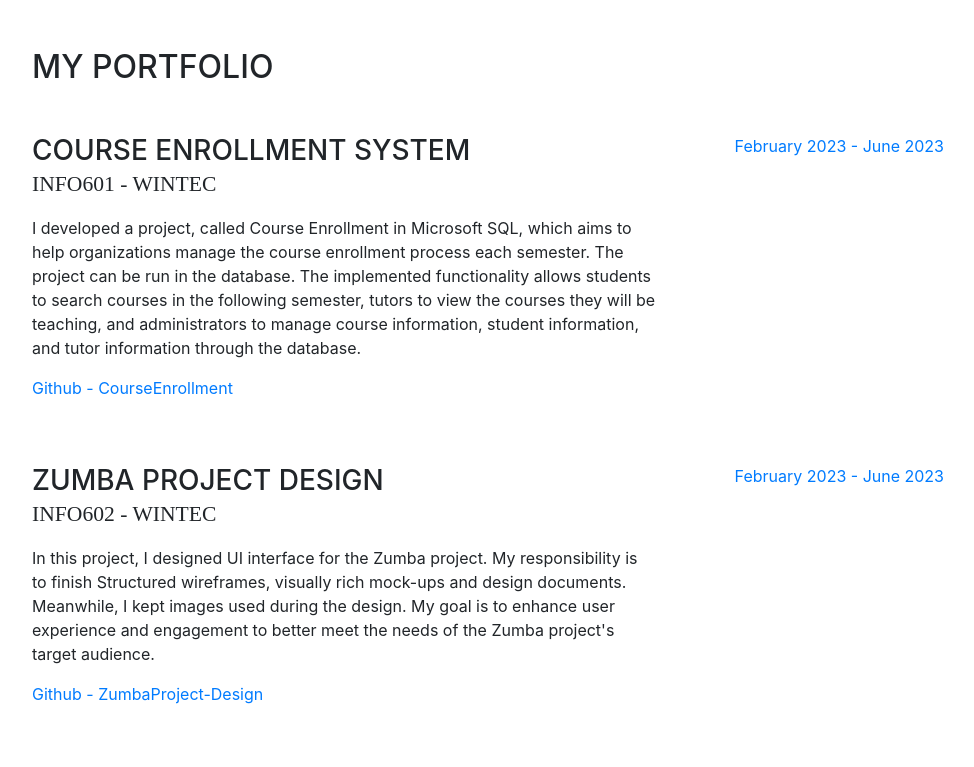
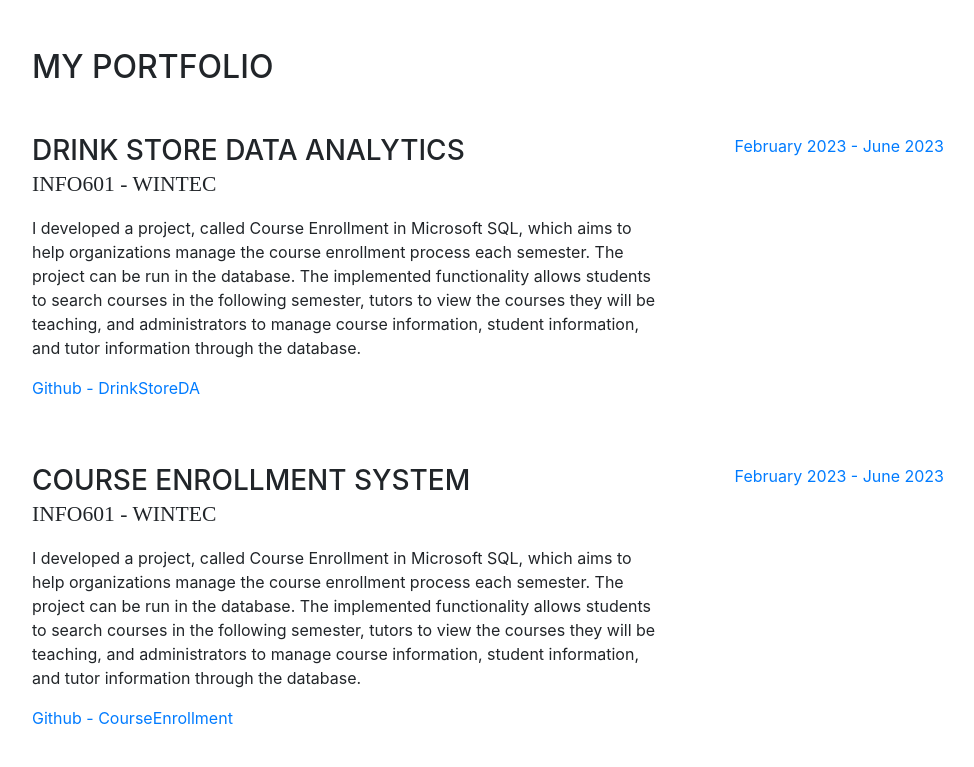
Before and after one commit to ccste/portfolio, a website with bundled scripts: page index.html in a window 1280 px wide. Shown: the part 1600-2367 px from the top of the page, without its empty margins (288-1262 px from the left). Built offline with nearby package versions, Linux system fonts and the light colour scheme; a web font is replaced by a local one.

Commit message:
Update index.html

```diff
--- a/index.html
+++ b/index.html
@@ -159,6 +159,25 @@
     <section class="resume-section p-3 p-lg-5 d-flex flex-column" id="portfolio">
       <div class="my-auto">
         <h2 class="mb-5">My Portfolio</h2>
+
+        <div class="resume-item d-flex flex-column flex-md-row mb-5">
+          <div class="resume-content mr-auto">
+            <h3 class="mb-0">Drink Store Data Analytics</h3>
+            <div class="subheading mb-3">INFO601 - Wintec</div>
+            <p>I developed a project, called Course Enrollment in Microsoft SQL, which aims to help organizations
+              manage the course enrollment process each semester. The project can be run in the database. The
+              implemented functionality allows students to search courses in the following semester, tutors to view the
+              courses they will be teaching, and administrators to manage course information, student information, and
+              tutor information through the database.
+            </p>
+            <p>
+              <a href="https://github.com/ccste/DrinkStoreDA" target="_blank">Github - DrinkStoreDA</a>
+            </p>
+          </div>
+          <div class="resume-date text-md-right">
+            <span class="text-primary">February 2023 - June 2023</span>
+          </div>
+        </div>
 
         <div class="resume-item d-flex flex-column flex-md-row mb-5">
           <div class="resume-content mr-auto">
```
